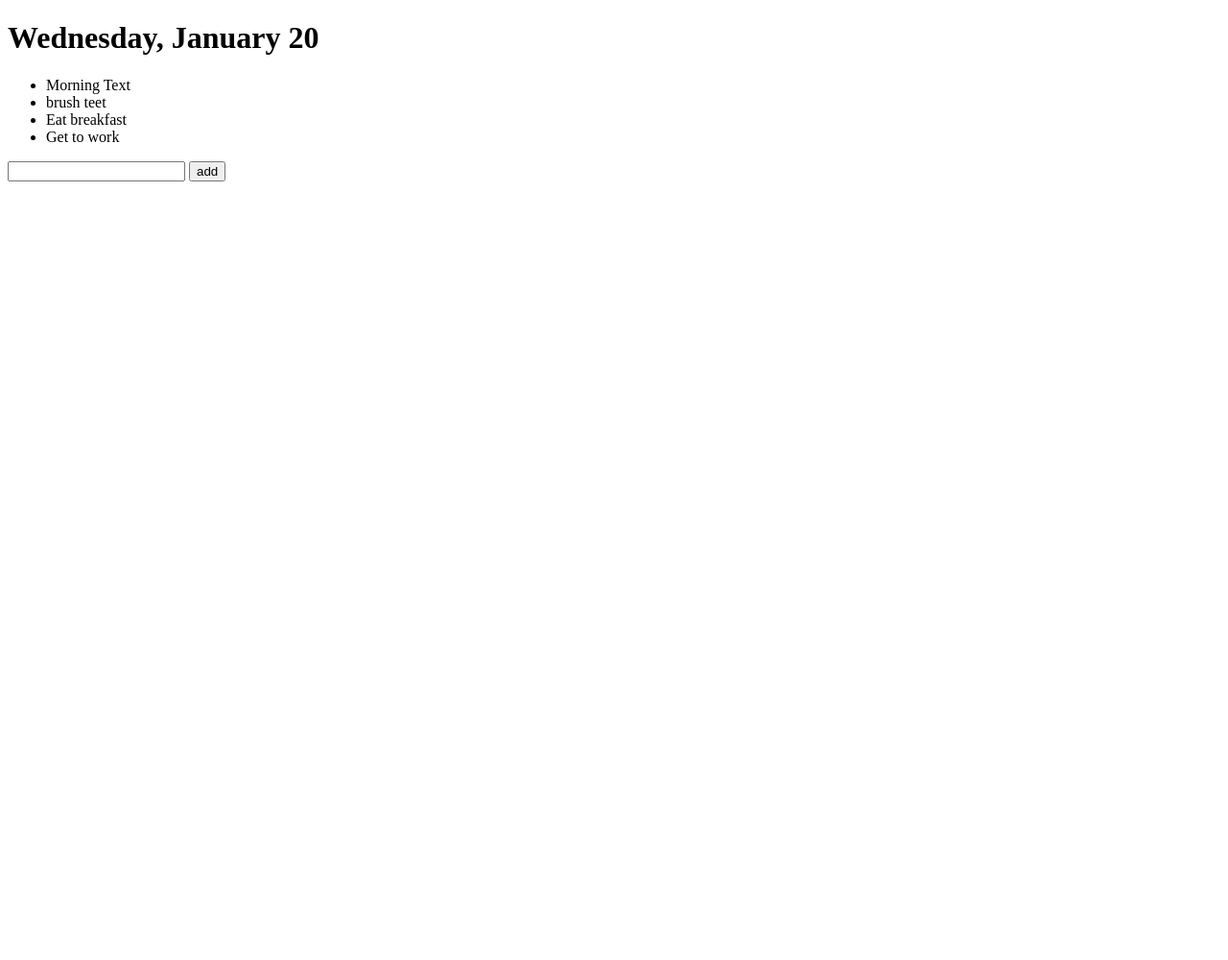
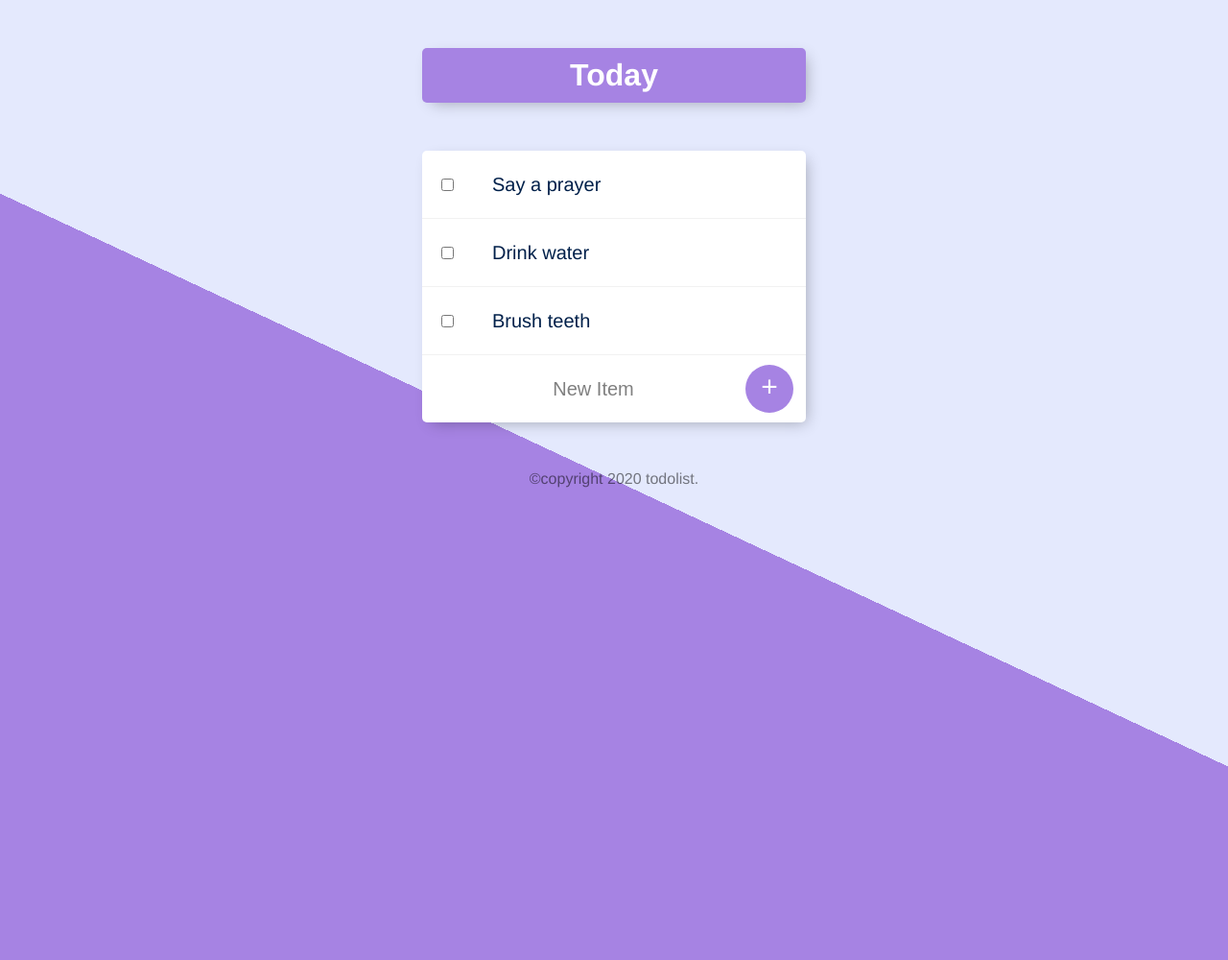
Before and after one commit to Shulammite-Aso/Node-todolist, a Node server app: page / in a window 1280 px wide. Shown: the whole page at 96% size. Before the commit the page ends 189 px from the top, so only its background shows below. Run offline with Node 20, Linux system fonts and the light colour scheme; data comes from the database, SQL or seed files in the repository; data that the repository does not hold is empty; some libraries are stand-ins or nearby versions.

Commit message:
round up for now

```diff
--- a/app.js
+++ b/app.js
@@ -1,34 +1,150 @@
 const express = require("express");
 const bodyParser = require("body-parser");
+const mongoose = require("mongoose");
+const _ = require("lodash");
 
 const app = express();
 
-var newItem = ["Morning Text", "brush teet", "Eat breakfast", "Get to work"];
-
 app.set('view engine', 'ejs');
 app.use(bodyParser.urlencoded({extended: true}));
+app.use(express.static("public"));
+
+// Add DB
+mongoose.connect("mongodb://localhost:27017/todolistDB", {useNewUrlParser: true, useUnifiedTopology: true});
+
+const itemsSchema = new mongoose.Schema({
+    name: String
+});
+
+const Item = mongoose.model("Item", itemsSchema);
+
+const pray = new Item({
+    name: "Say a prayer"
+})
+
+const drinkWater = new Item({
+    name: "Drink water"
+});
+
+const brushTeeth = new Item({
+    name: "Brush teeth"
+});
+
+const defaultItems = [pray, drinkWater, brushTeeth];
+
+// New schema for for custom lists
+
+const listSchema = new mongoose.Schema({
+    name: String,
+    items: [itemsSchema]
+});
+
+const List = mongoose.model("List", listSchema);
 
 app.get("/", function(req, res) {
 
-    const today = new Date();
-    var options = {
-        weekday: 'long',
-        day: 'numeric' ,
-        month: 'long',
-    };
-    var day = today.toLocaleDateString("en-US", options)
+    Item.find(function(err, foundItems) {
+        if (err) {
+            console.log(err);
+        } else {
 
-    res.render("list", {kindOfDay: day, newListItem: newItem})
+            if (foundItems.length === 0) {
+                Item.insertMany(defaultItems, function(err) {
+                    if (err) {
+                        console.log(err);
+                    } else {
+                        console.log("Successfuly added defualt items to the 'Item' collection." );
+                    }
+                });
+                res.redirect("/");
+            } else {
+                res.render("list", {listTitle: "Today", newListItems: foundItems})
+            }
+        }
+    })
+
+});
+
+app.get("/:custom", function(req, res) {
+
+        const customListName = _.capitalize(req.params.custom);
+
+        List.findOne({name: customListName}, function(err, foundItems) {
+
+            if(!err) {
+                if (foundItems) {
+                    // Document exists, so we show it
+                    res.render("list", {listTitle: foundItems.name, newListItems: foundItems.items})
+                } else {
+                    // Document doeosn't exist, so we create it
+                    const list = new List({
+                        name: customListName,
+                        items: defaultItems
+                    });
+                    list.save();
+                    res.redirect("/" + customListName);
+                }
+            } else {
+                console.log(err);
+            }
+
+
+          });
+});
+
+app.post("/", function(req, res) {
+
+    const itemName = req.body.newItem;
+    const listName = req.body.list;
+
+    const customItem = new Item({
+        name: itemName
+    })
+
+    if(listName === "Today") {
+        customItem.save();
+        res.redirect("/");
+    } else {
+        List.findOne({name: listName}, function(err, foundLists) {
+            foundLists.items.push(customItem);
+            foundLists.save();
+            res.redirect("/" + listName)
+        })
+
+    }
+
+});
+
+app.post("/delete", function(req, res) {
+const checkedItemId = req.body.checkbox;
+const listName = req.body.listName;
+
+if (listName === "Today") {
+    Item.findByIdAndRemove(checkedItemId, function(err) {
+        if (err) {
+          console.log(err);
+        } else {
+          console.log("successfuly deleted checked item.");
+          res.redirect("/");
+        }
+      });
+} else {
+    List.findOneAndUpdate({name: listName}, {$pull: {items: {_id: checkedItemId}}}, function(err, foundList) {
+        if (!err) {
+            res.redirect("/" + listName);
+        }
+    });
+}
 
 })
 
-app.post("/", function(req, res) {
-    newItem.push(req.body.newItem);
-    res.redirect("/");
+app.get("/work", function(req, res) {
+    res.render("list", {listTitle: "work list", newListItems: workItems})
+});
 
-   // console.log(newItem);
+app.get("/about", function(req, res) {
+    res.render("about");
 })
-
 app.listen(process.env.PORT || 3000, function() {
     console.log("server running on port 3000");
 })
--- a/package.json
+++ b/package.json
@@ -11,6 +11,8 @@
   "dependencies": {
     "body-parser": "^1.19.0",
     "ejs": "^3.1.5",
-    "express": "^4.17.1"
+    "express": "^4.17.1",
+    "lodash": "^4.17.20",
+    "mongoose": "^5.11.12"
   }
 }
--- /dev/null
+++ b/public/css/styles.css
@@ -0,0 +1,96 @@
+html {
+  background-color: #E4E9FD;
+  background-image: -webkit-linear-gradient(65deg, #A683E3 50%, #E4E9FD 50%);
+  min-height: 1000px;
+  font-family: 'helvetica neue';
+}
+
+h1 {
+  color: #fff;
+  padding: 10px;
+}
+
+.box {
+  max-width: 400px;
+  margin: 50px auto;
+  background: white;
+  border-radius: 5px;
+  box-shadow: 5px 5px 15px -5px rgba(0, 0, 0, 0.3);
+}
+
+#heading {
+  background-color: #A683E3;
+  text-align: center;
+}
+
+.item {
+  min-height: 70px;
+  display: flex;
+  align-items: center;
+  border-bottom: 1px solid #F1F1F1;
+}
+
+.item:last-child {
+  border-bottom: 0;
+}
+
+input:checked+p {
+  text-decoration: line-through;
+  text-decoration-color: #A683E3;
+}
+
+input[type="checkbox"] {
+  margin: 20px;
+}
+
+p {
+  margin: 0;
+  padding: 20px;
+  font-size: 20px;
+  font-weight: 200;
+  color: #00204a;
+}
+
+form.item {
+  text-align: center;
+  margin-left: 20px;
+}
+
+button {
+  min-height: 50px;
+  width: 50px;
+  border-radius: 50%;
+  border-color: transparent;
+  background-color: #A683E3;
+  color: #fff;
+  font-size: 30px;
+  padding-bottom: 6px;
+  border-width: 0;
+}
+
+input[type="text"] {
+  text-align: center;
+  height: 60px;
+  top: 10px;
+  border: none;
+  background: transparent;
+  font-size: 20px;
+  font-weight: 200;
+  width: 313px;
+}
+
+input[type="text"]:focus {
+  outline: none;
+  box-shadow: inset 0 -3px 0 0 #A683E3;
+}
+
+::placeholder {
+  color: grey;
+  opacity: 1;
+}
+
+footer {
+  color: white;
+  color: rgba(0, 0, 0, 0.5);
+  text-align: center;
+}
--- /dev/null
+++ b/views/about.ejs
@@ -0,0 +1,6 @@
+<%- include("header"); -%>
+
+    <h2>This is the about page.</h2>
+    <p>here with them guys again, and absolutely having fun.</p>
+
+<%- include("footer"); -%>
--- /dev/null
+++ b/views/footer.ejs
@@ -0,0 +1,3 @@
+</body>
+<footer>©copyright 2020 todolist.</footer>
+</html>
--- /dev/null
+++ b/views/header.ejs
@@ -0,0 +1,9 @@
+<!DOCTYPE html>
+<html lang="en">
+<head>
+    <meta charset="UTF-8">
+    <meta name="viewport" content="width=device-width, initial-scale=1.0">
+    <title>todo list</title>
+    <link rel="stylesheet" href="css/styles.css">
+</head>
+<body>
--- a/views/list.ejs
+++ b/views/list.ejs
@@ -1,24 +1,25 @@
-<!DOCTYPE html>
-<html lang="en">
-<head>
-    <meta charset="UTF-8">
-    <meta name="viewport" content="width=device-width, initial-scale=1.0">
-    <title>todo list</title>
-</head>
-<body>
-    <h1><%= kindOfDay %> </h1>
-    <ul>
+<%- include("header"); -%>
 
+    <div class="box" id="heading">
+        <h1><%= listTitle %> </h1>
+    </div>
 
-           <% for(let i = 0; i < newListItem.length; i++) { %>
-                <li><%= newListItem[i] %></li>
-          <%  } %>
+    <div class="box">
 
-    </ul>
-    <form action="/" method="post">
-        <input type="text" name="newItem">
-        <button type="submit" name="button">add</button>
-    </form>
+        <% newListItems.forEach(item => { %>
+            <form action="/delete" method="post">
+                <div class="item">
+                    <input type="checkbox" name="checkbox" value="<%=item._id%>" onchange="this.form.submit()">
+                    <p><%= item.name %></p>
+                </div>
+                <input type="hidden" name="listName" value="<%= listTitle %>"></input>
+            </form>
+        <% }) %>
 
-</body>
-</html>
+        <form class="item" action="/" method="post">
+            <input type="text" name="newItem" placeholder="New Item">
+            <button type="submit" name="list" value="<%= listTitle %>">+</button>
+        </form>
+    </div>
+
+    <%- include("footer"); -%>
```
Also changed, not shown: date.js (added, +19 -0 lines), index.html (deleted), 1 other file.
